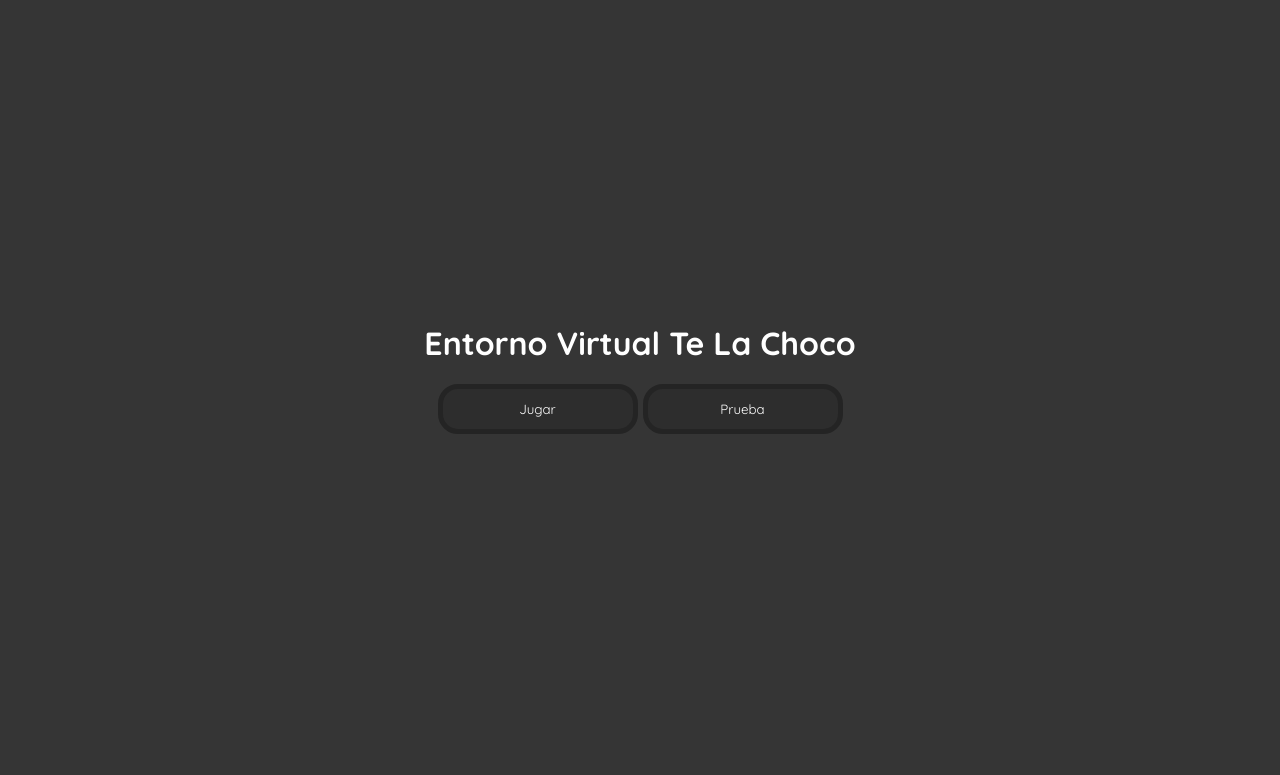
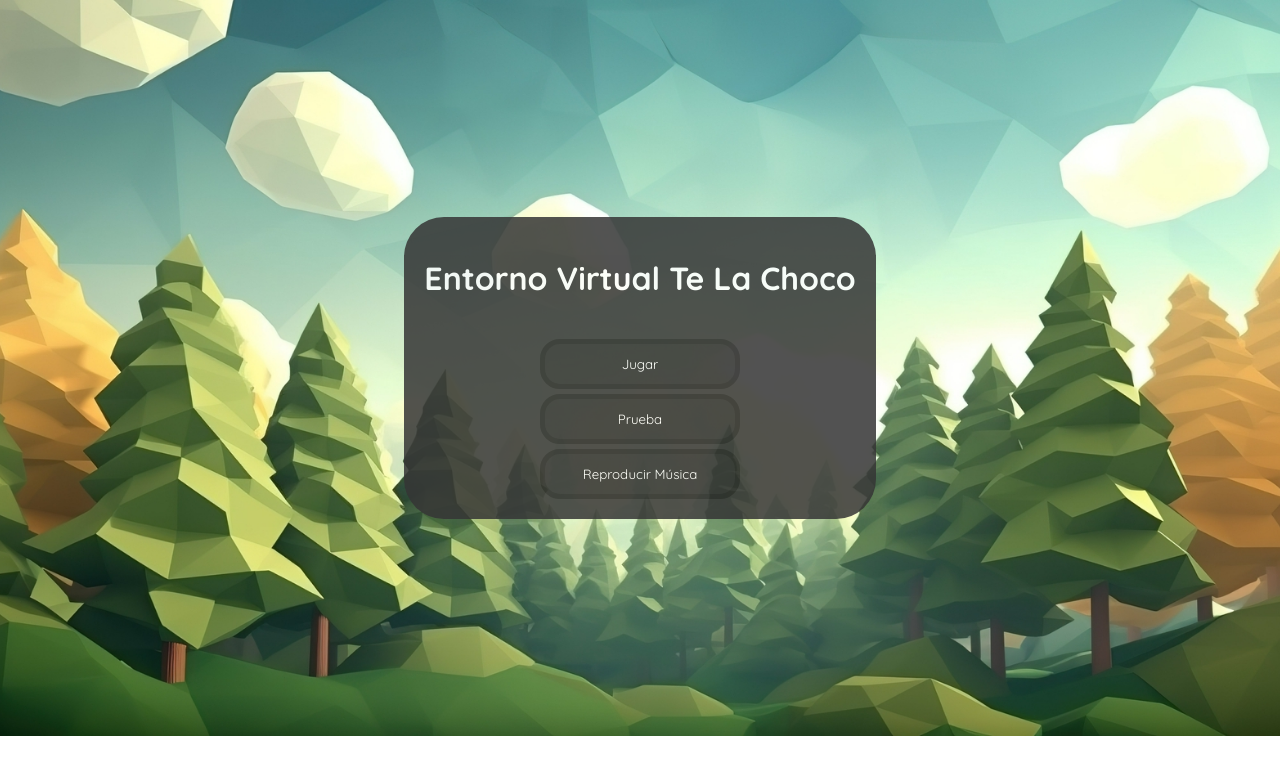
Before and after one commit to Romendesu/EntornoTelachoco, a Flask app: page / in a window 1280 px wide. Shown: the top 775 px of the page. Run offline with Flask 3, Linux system fonts and the light colour scheme.

Commit message:
Add files via upload

```diff
--- a/server/static/css/menu.css
+++ b/server/static/css/menu.css
@@ -6,14 +6,25 @@
 
 body {
     height: 90vh;
+    display: grid;
+    place-content: center;
+    background: url("../sprites/img/background.jpg");
+    background-size: cover;
+    background-position: center;
+    background-repeat: no-repeat;
+}
+.menu {
     display: flex;
     justify-content: center;
     align-items: center;
     background-color: #353535;
     color: white;
     gap:20px;
+    flex-direction: column;
+    padding: 20px;
+    border-radius: 40px;
+    opacity: 0.85;
 }
-
 button {
     border: solid #242424 5px;
     width: 200px;
@@ -33,5 +44,6 @@ button:hover {
     display: flex;
     justify-content: center;
     align-items: center;
+    flex-direction: column;
     gap:5px;
 }
--- a/server/templates/menu.html
+++ b/server/templates/menu.html
@@ -7,12 +7,40 @@
     <link rel="stylesheet" href="{{ url_for('static', filename='css/menu.css') }}">
 </head>
 <body>
+    <!-- Música de fondo -->
+    <audio id="musica-fondo" loop>
+        <source src="{{ url_for('static', filename='sounds/menu.mp3') }}" type="audio/mp3">
+        Tu navegador no soporta audio.
+    </audio>
+
     <main>
-        <h1> Entorno Virtual Te La Choco</h1>
-        <div class="contenedor-botones">
-            <a href="/minijuego"><button>Jugar</button></a>
-            <a href="/prueba"><button>Prueba</button></a>
+        <div class="menu">
+            <h1>Entorno Virtual Te La Choco</h1>
+            <div class="contenedor-botones">
+                <a href="/minijuego"><button>Jugar</button></a>
+                <a href="/prueba"><button>Prueba</button></a>
+                <button id="toggle-music">Reproducir Música</button>
+            </div>
         </div>
     </main>
+
+    <script>
+        const musica = document.getElementById('musica-fondo');
+        const boton = document.getElementById('toggle-music');
+
+        // Control del botón
+        boton.addEventListener('click', () => {
+            if (musica.paused) {
+                musica.play().then(() => {
+                    boton.textContent = "Pausar Música";
+                }).catch(() => {
+                    console.log("No se pudo reproducir la música");
+                });
+            } else {
+                musica.pause();
+                boton.textContent = "Reproducir Música";
+            }
+        });
+    </script>
 </body>
 </html>
```
Also changed, not shown: server/static/sprites/img/background.jpg (added), server/templates/index.html (line endings or trailing spaces), 1 other file.
